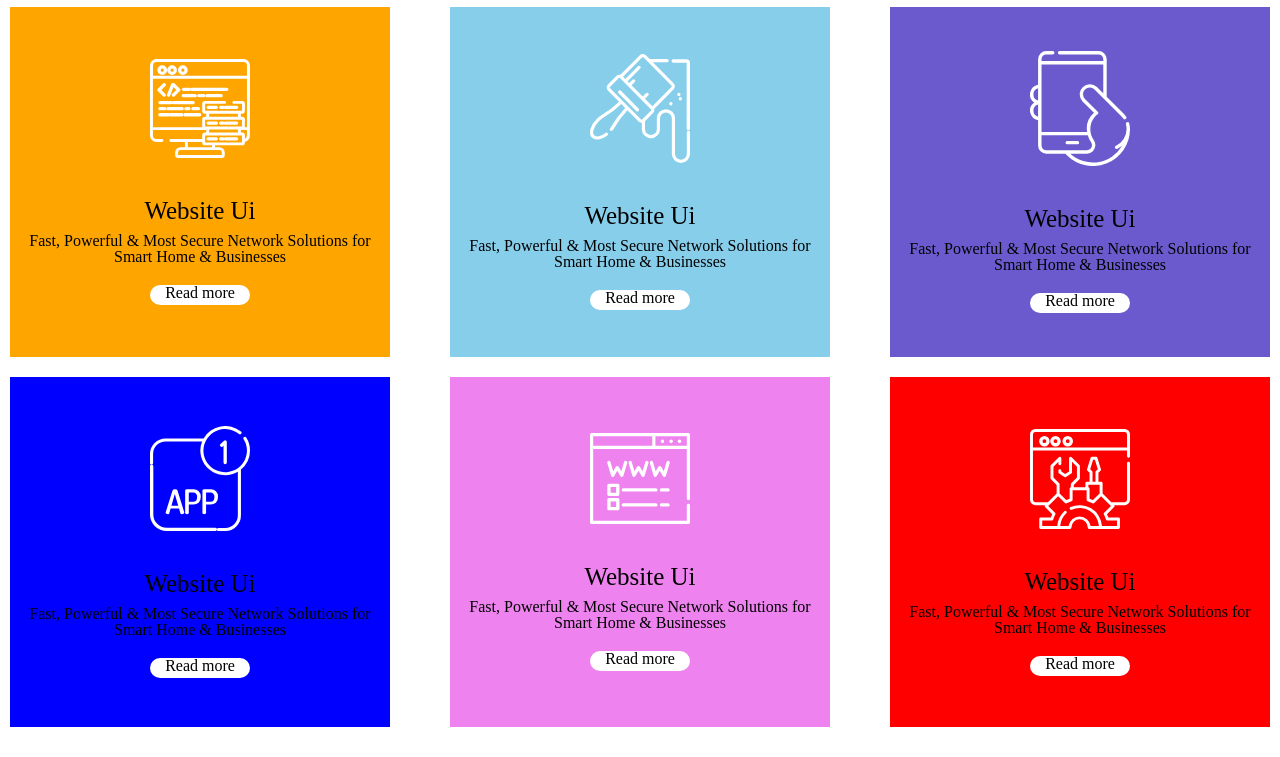
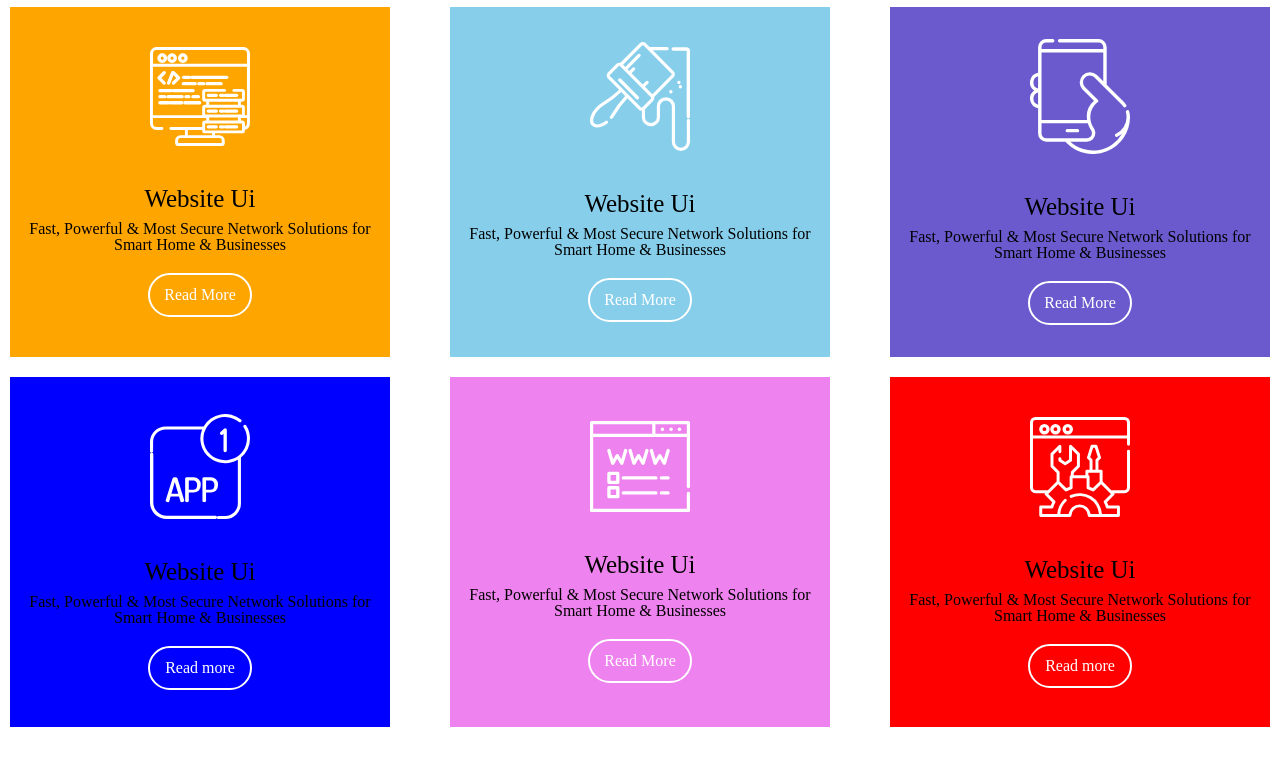
Before and after one commit to DianaI6/Flex-L-7, a plain HTML site: page index.html in a window 1280 px wide. Shown: the part 417-1174 px from the top of the page. Drawn offline with Linux system fonts and the light colour scheme.

Commit message:
add changes

```diff
--- a/css/style.css
+++ b/css/style.css
@@ -63,6 +63,9 @@
 .img-hand img {
     margin-right: 25px;
 }
+.img-hand p{
+    color: white;
+}
 .image-und{
     width: 600px;
     height: 250px;
@@ -115,6 +118,7 @@
     align-items: center;
     flex-direction: column;
     margin: 10px;
+    text-align: center;
 }
 .b1 h2 {
     font-size: 25px;
@@ -126,10 +130,19 @@
 }
 .pp{
     width: 100px;
-    height: 20px;
+    height: 40px;
+    /* background-color: white; */
+    border: 2px solid white;
+    border-radius: 30px;
+    margin-top: 20px;
+    color: white;
+    display: flex;
+    justify-content: center;
+    align-items: center;
+}
+.pp:hover {
     background-color: white;
-    border-radius: 10px;
-    margin-top: 20px;
+    color: black;
 }
 .b1:nth-child(1) {
     background-color: orange;
--- a/index.html
+++ b/index.html
@@ -62,19 +62,19 @@
                     <img src="images/001-data.svg" alt="">
                     <h2>Website Ui</h2>
                     <p>Fast, Powerful & Most Secure Network Solutions for Smart Home & Businesses</p>
-                    <p class="pp"> Read more </p>
+                    <p class="pp"> Read More </p>
                 </div>
                 <div class="b1">
                     <img src="images/003-paint.svg" alt="">
                     <h2>Website Ui</h2>
                     <p>Fast, Powerful & Most Secure Network Solutions for Smart Home & Businesses</p>
-                    <p class="pp"> Read more </p>
+                    <p class="pp"> Read More </p>
                 </div>
                 <div class="b1">
                     <img src="images/002-phone.svg" alt="">
                     <h2>Website Ui</h2>
                     <p>Fast, Powerful & Most Secure Network Solutions for Smart Home & Businesses</p>
-                    <p class="pp"> Read more </p>
+                    <p class="pp"> Read More </p>
                 </div>
 
                 <div class="b1">
@@ -87,7 +87,7 @@
                     <img src="images/006-domain-registration.svg" alt="">
                     <h2>Website Ui</h2>
                     <p>Fast, Powerful & Most Secure Network Solutions for Smart Home & Businesses</p>
-                    <p class="pp"> Read more </p>
+                    <p class="pp"> Read More </p>
                 </div>
                 <div class="b1">
                     <img src="images/005-repair.svg" alt="">
```
